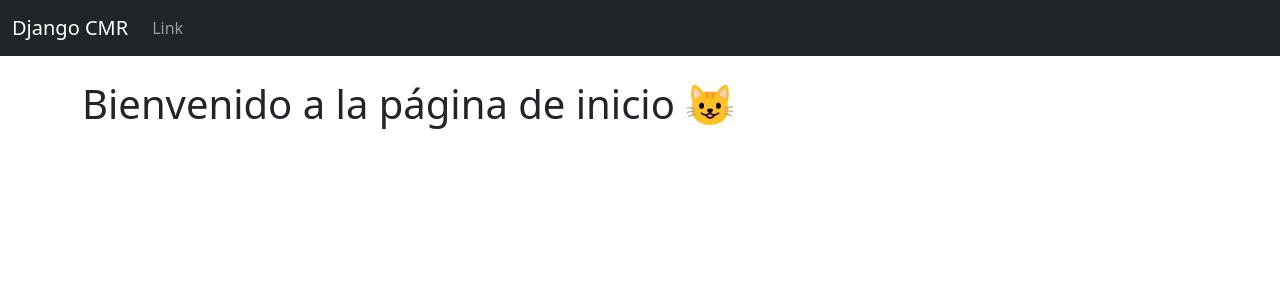
After one commit to lunavhoyos/clase_dj_Ficha_3147211, a Django app: template inventario_django/dcrm/website/templates/home.html in a window 1280 px wide. The commit adds this page. Shown: the top 300 px of the page. Run offline with Django 5.2, Linux system fonts and the light colour scheme; the template is opened without the code that fills it, so the values that code supplies are empty.

Commit message:
Subiendo actializacion

```diff
--- a/inventario_django/dcrm/website/templates/base.html
+++ b/inventario_django/dcrm/website/templates/base.html
@@ -7,7 +7,7 @@
     <link href="https://cdn.jsdelivr.net/npm/bootstrap@5.2.3/dist/css/bootstrap.min.css" rel="stylesheet" integrity="sha384-rbsA2VBKQhggwzxH7pPCaAqO46MgnOM80zW1RWuH61DGLwZJEdK2Kadq2F9CUG65" crossorigin="anonymous">
   </head>
   <body>
-    <!--{% include 'navbar.html' %}-->
+    {% include 'navbar.html' %}
     <div class="container">
         <br/>
             {% block content %}
--- a/inventario_django/dcrm/website/templates/home.html
+++ b/inventario_django/dcrm/website/templates/home.html
@@ -1,4 +1,4 @@
 {% extends "base.html" %}
 {% block content %}
-<h1>Bienvenido a la página de inicio</h1>
+<h1>Bienvenido a la página de inicio 😺</h1>
 {% endblock %}
--- /dev/null
+++ b/inventario_django/dcrm/website/templates/navbar.html
@@ -0,0 +1,19 @@
+<nav class="navbar navbar-expand-lg navbar-dark bg-dark">
+  <div class="container-fluid">
+    <a class="navbar-brand" href="{% url 'home' %}">Django CMR</a>
+    <button class="navbar-toggler" type="button" data-bs-toggle="collapse" data-bs-target="#navbarSupportedContent" aria-controls="navbarSupportedContent" aria-expanded="false" aria-label="Toggle navigation">
+      <span class="navbar-toggler-icon"></span>
+    </button>
+    <div class="collapse navbar-collapse" id="navbarSupportedContent">
+      <ul class="navbar-nav me-auto mb-2 mb-lg-0">
+
+
+        <li class="nav-item">
+          <a class="nav-link" href="#">Link</a>
+        </li>
+      </ul>
+
+
+    </div>
+  </div>
+</nav>
```
